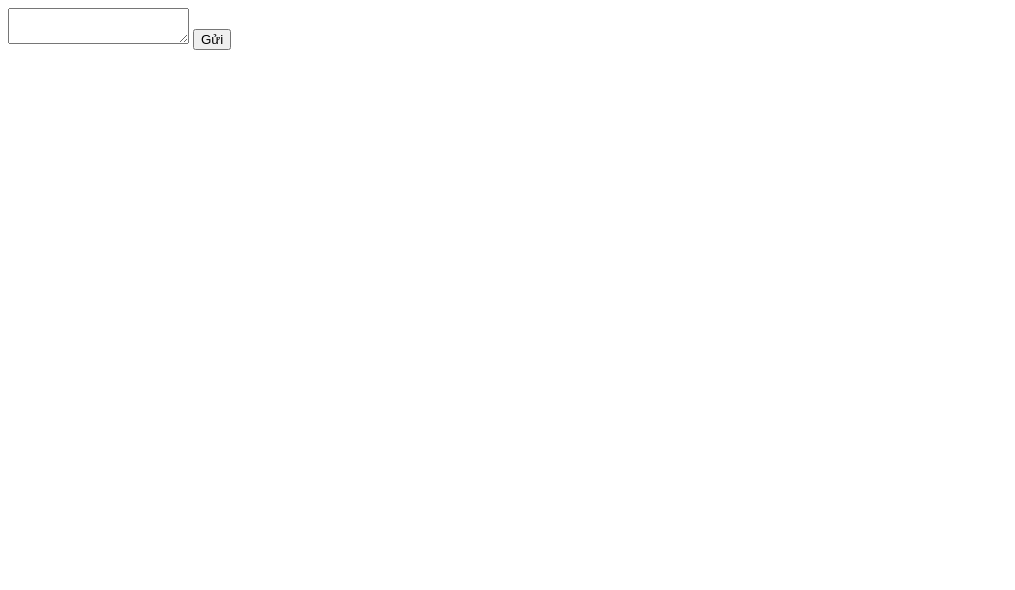
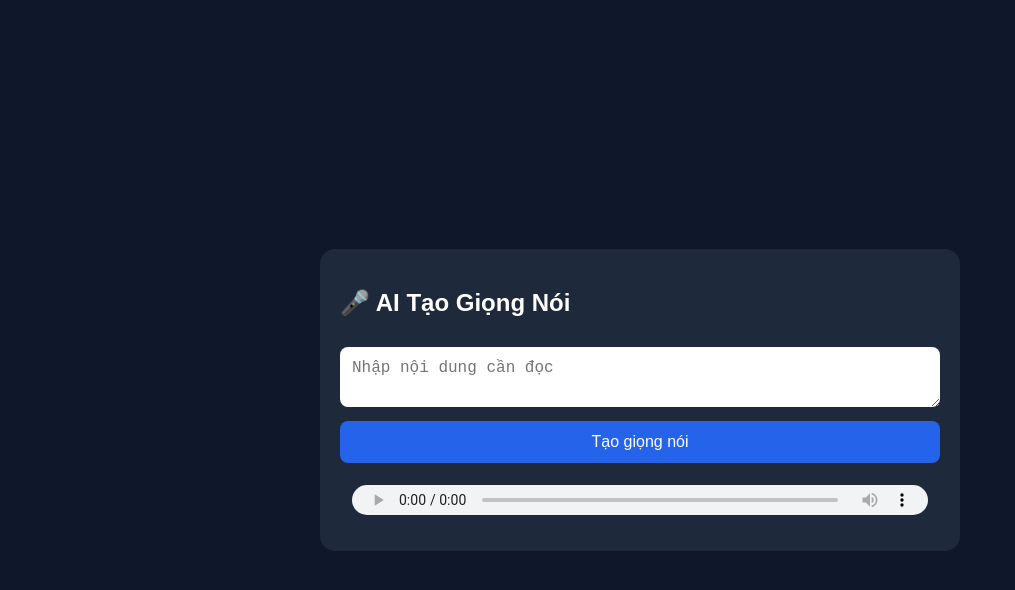
Before and after one commit to DuyNguyen71-code/AI, a plain HTML site: page index.html in a window 1280 px wide. Shown: the whole page, without its empty margins (0-1015 px from the left). Drawn offline with Linux system fonts and the light colour scheme.

Commit message:
Update index.html

```diff
--- a/index.html
+++ b/index.html
@@ -2,15 +2,54 @@
 <html lang="vi">
 <head>
 <meta charset="UTF-8">
-<title>Test API</title>
+<title>AI Tạo Giọng Nói</title>
+<style>
+body{
+font-family:Arial;
+background:#0f172a;
+color:white;
+display:flex;
+justify-content:center;
+align-items:center;
+height:100vh;
+margin:0;
+}
+.box{
+width:90%;
+max-width:600px;
+background:#1e293b;
+padding:20px;
+border-radius:15px;
+}
+textarea,button,audio{
+width:100%;
+margin-top:10px;
+padding:12px;
+border-radius:8px;
+border:none;
+font-size:16px;
+box-sizing:border-box;
+}
+button{
+background:#2563eb;
+color:white;
+cursor:pointer;
+}
+</style>
 </head>
 <body>
+<div class="box">
+<h2>🎤 AI Tạo Giọng Nói</h2>
 
-<textarea id="text"></textarea>
-<button onclick="send()">Gửi</button>
+<textarea id="text" placeholder="Nhập nội dung cần đọc"></textarea>
+
+<button onclick="generateAudio()">Tạo giọng nói</button>
+
+<audio id="audio" controls></audio>
+</div>
 
 <script>
-async function send() {
+async function generateAudio() {
   const text = document.getElementById("text").value;
 
   const response = await fetch("/api/tts", {
@@ -23,11 +62,17 @@ async function send() {
     })
   });
 
-  const data = await response.json();
+  if (!response.ok) {
+    const error = await response.text();
+    alert(error);
+    return;
+  }
 
-  alert(JSON.stringify(data));
+  const blob = await response.blob();
+  const url = URL.createObjectURL(blob);
+
+  document.getElementById("audio").src = url;
 }
 </script>
-
 </body>
 </html>
```
